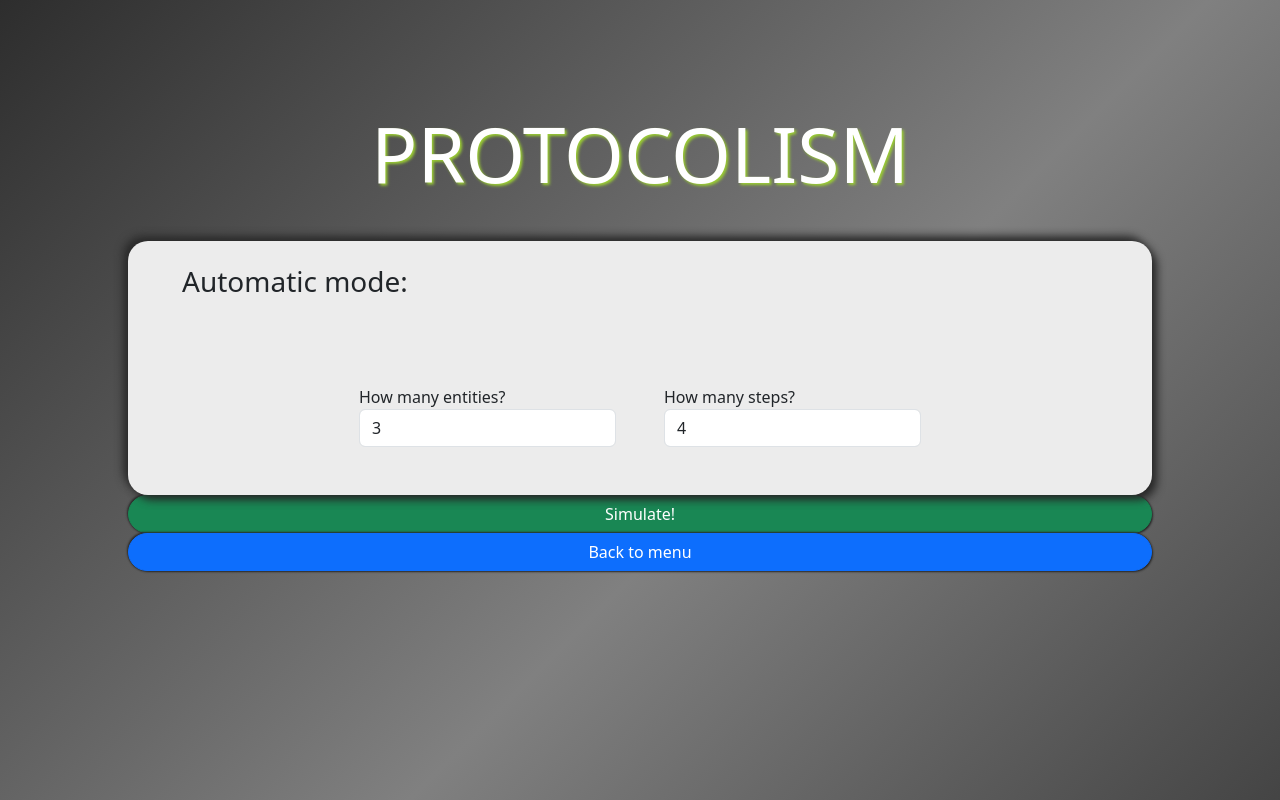
After one commit to mfrszpiotro/dhcprotocolsim, a Flask app: page /define/automatic in a window 1280 px wide. The commit adds this page. Run offline with Flask 2, Linux system fonts and the light colour scheme; some libraries are stand-ins or nearby versions.

Commit message:
feat: automatic mode introduced

```diff
--- a/app.py
+++ b/app.py
@@ -3,7 +3,7 @@ from flask_bootstrap import Bootstrap5
 
 from entity import Entity
 from utils import create_triplet, createTimestamp, writer
-import testing, json
+import testing, json, random
 
 # create the app
 app = Flask(__name__)
@@ -25,6 +25,13 @@ def index():
             session["step_number"] = 1
             session["blocked"] = []
             return redirect(url_for("step"))
+
+        if request.form.get("automatic"):
+            session["descriptions"] = [create_triplet("", 1)]
+            session["log"] = "start point log "
+            session["step_number"] = 1
+            session["blocked"] = []
+            return redirect(url_for("automatic"))
 
         if request.form.get("alt"):
             session["descriptions"] = [create_triplet("", 4)]
@@ -88,6 +95,38 @@ def step():
         blocked=blocked,
     )
 
+@app.route("/define/automatic", methods=["GET", "POST"])
+def automatic():
+    if request.method == "POST":
+        if request.form.get("simulate"):
+            entities = []
+            num_ent = int(request.form.get("entities"))
+            num_step = int(request.form.get("steps"))
+            for index in range(num_ent):
+                entities.append(Entity(index+1))
+
+            for step_number in range(num_step):
+                options_actions = ['SEND "MESSAGE" TO ', 'LISTEN "MESSAGE" FROM ', "SKIP", "FINISH"]
+                options_dest = []
+                for index in range(num_ent):
+                    options_dest.append(index+1)
+
+                commands = []
+                for index in range(num_ent):
+                    string_builder = str(random.choice(options_actions))
+                    if string_builder.startswith(("SEND", "LISTEN")):
+                        string_builder = string_builder + str(random.choice(options_dest))
+                    commands.append(string_builder+'\n')
+
+                simulation_result = testing.test_stepByStep(commands, entities)
+                session["log"] = session.get("log") + "\n" + simulation_result[0]
+
+            return redirect(url_for("simulation"))
+
+        if request.form.get("back"):
+            return redirect(url_for("index"))
+
+    return render_template("automatic.html")
 
 @app.route("/define", methods=["GET", "POST"])
 def define():
@@ -123,8 +162,8 @@ def define():
 @app.route("/define/simulation", methods=["GET", "POST"])
 def simulation():
     log = session.get("log", None)
-    if log:
-        flash(log, "success")
+    if not log:
+        return redirect(url_for("index"))
 
     if request.method == "POST":
         if request.form.get("back"):
--- /dev/null
+++ b/templates/automatic.html
@@ -0,0 +1,34 @@
+{% extends 'appbase.html' %}
+
+{% block content %}
+<div class="abs">
+  <form method="post">
+  <div class="rel">
+    <p>PROTOCOLISM</p>
+  </div>
+  <div class="rel soft-page-step">
+    <div class="log-container p-4">
+        <h3>Automatic mode:</h3>
+    </div>
+    <div class="buttons-column pb-4">
+        <div class=p-4>
+            <label for="entities">How many entities?</label>
+            <input type="number" class="form-control" name="entities" id="entities"  value="3">
+        </div>
+        <div class=p-4>
+            <label for="steps">How many steps?</label>
+            <input type="number" class="form-control" name="steps" id="steps" value="4">
+        </div>
+    </div>
+
+  </div>
+  <div class="buttons-column">
+    <button type="submit" class="btn btn-success width-in-carousel button-in-carousel" name="simulate" value="simulate">Simulate!</button>
+  </div>
+  <div class="buttons-column">
+    <button type="submit" class="btn btn-primary width-in-carousel button-in-carousel" name="back" value="back">Back to menu</button>
+  </div>
+</form>
+</div>
+
+{% endblock %}
--- a/templates/index.html
+++ b/templates/index.html
@@ -8,7 +8,7 @@
   <div class="rel soft-page">
     <form method="post">
       <button type="submit" class="btn button-in-carousel width-in-carousel btn-success" name="start" value="start">Get started with step-by-step mode</button>
-      <button type="submit" class="btn button-in-carousel width-in-carousel btn-secondary" name="alt" value="alt">All in one mode</button>
+      <button type="submit" class="btn button-in-carousel width-in-carousel btn-secondary" name="automatic" value="automatic">Automatic mode</button>
     </form>
     <div class="margin-top-bot">
       <h3>How to use the protocol simulator:</h3>
```
Also changed, not shown: entity.py (+4 -5 lines), templates/simulation.html (+9 -0 lines).
